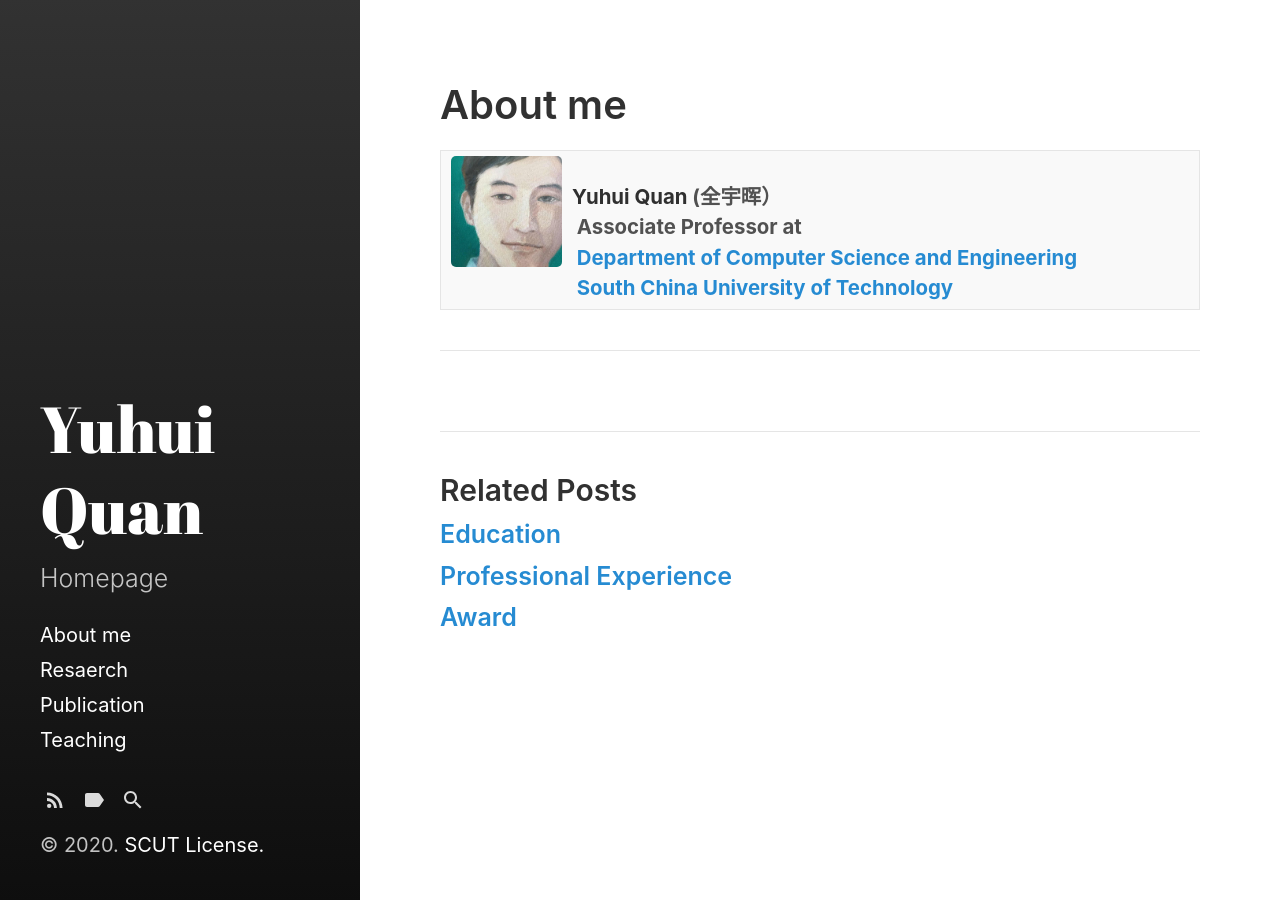
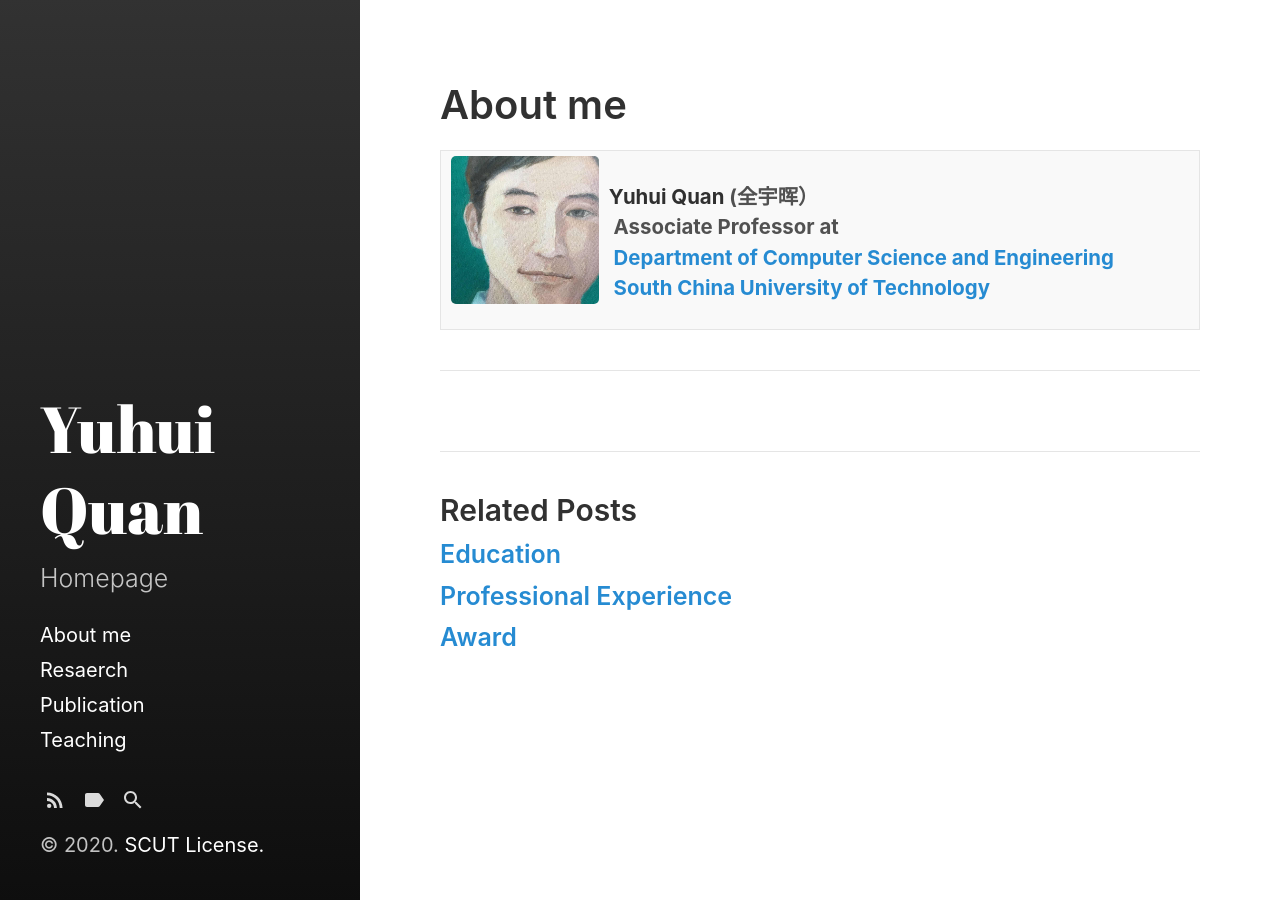
Before and after one commit to Dofboom/Dofboom.github.io, a Jekyll site: the page built from _posts/2020-5-30-resume.md, in a window 1280 px wide. Built offline with Jekyll 4.4.1, drawn with Linux system fonts in a browser that asks for light colours.

Commit message:
Update 2020-5-30-resume.md

```diff
--- a/_posts/2020-5-30-resume.md
+++ b/_posts/2020-5-30-resume.md
@@ -7,7 +7,7 @@ excerpt_separator:  <!--more-->
 <table>
 <tbody>
 <tr>
-<th><img src="https://github.com/Dofboom/Dofboom.github.io/raw/master/images/2.jpg" alt="" align="left" style="width:15%;height:auto" /><br />
+<th><img src="https://github.com/Dofboom/Dofboom.github.io/raw/master/images/2.jpg" alt="" align="left" style="width:20%;height:auto" /><br />
 <span style="font-size: 120%;"><strong> &ensp;Yuhui Quan</strong> (全宇晖） </span><br />
 <span style="font-size: 120%;">&ensp; Associate Professor at <a href="http://www.scut.edu.cn/cs/"><br> &ensp; Department of Computer Science and Engineering</a></span><br />
 <span style="font-size: 120%;"> <a href="https://www.scut.edu.cn">&ensp;  South China University of Technology</a><br />
```
